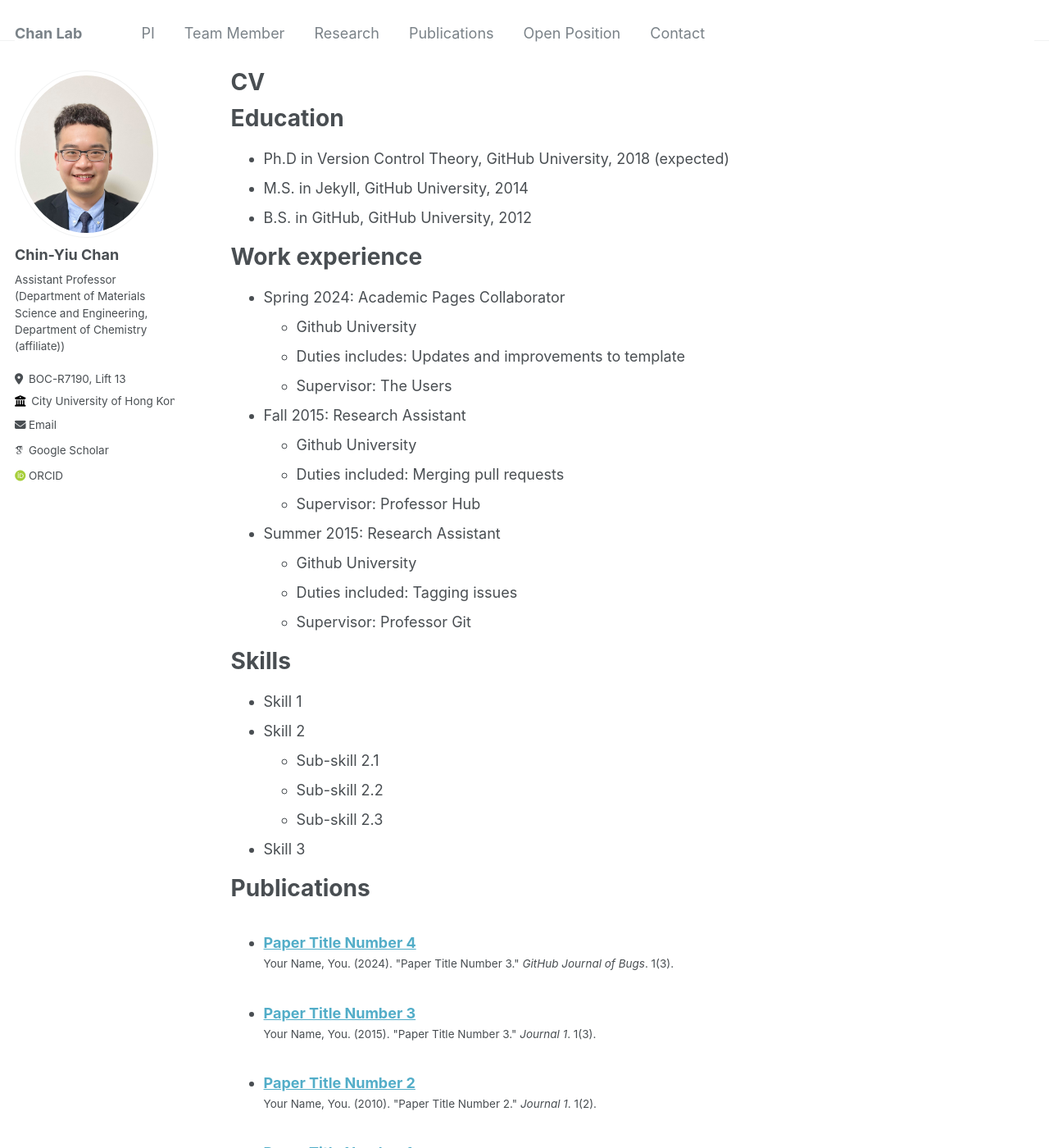
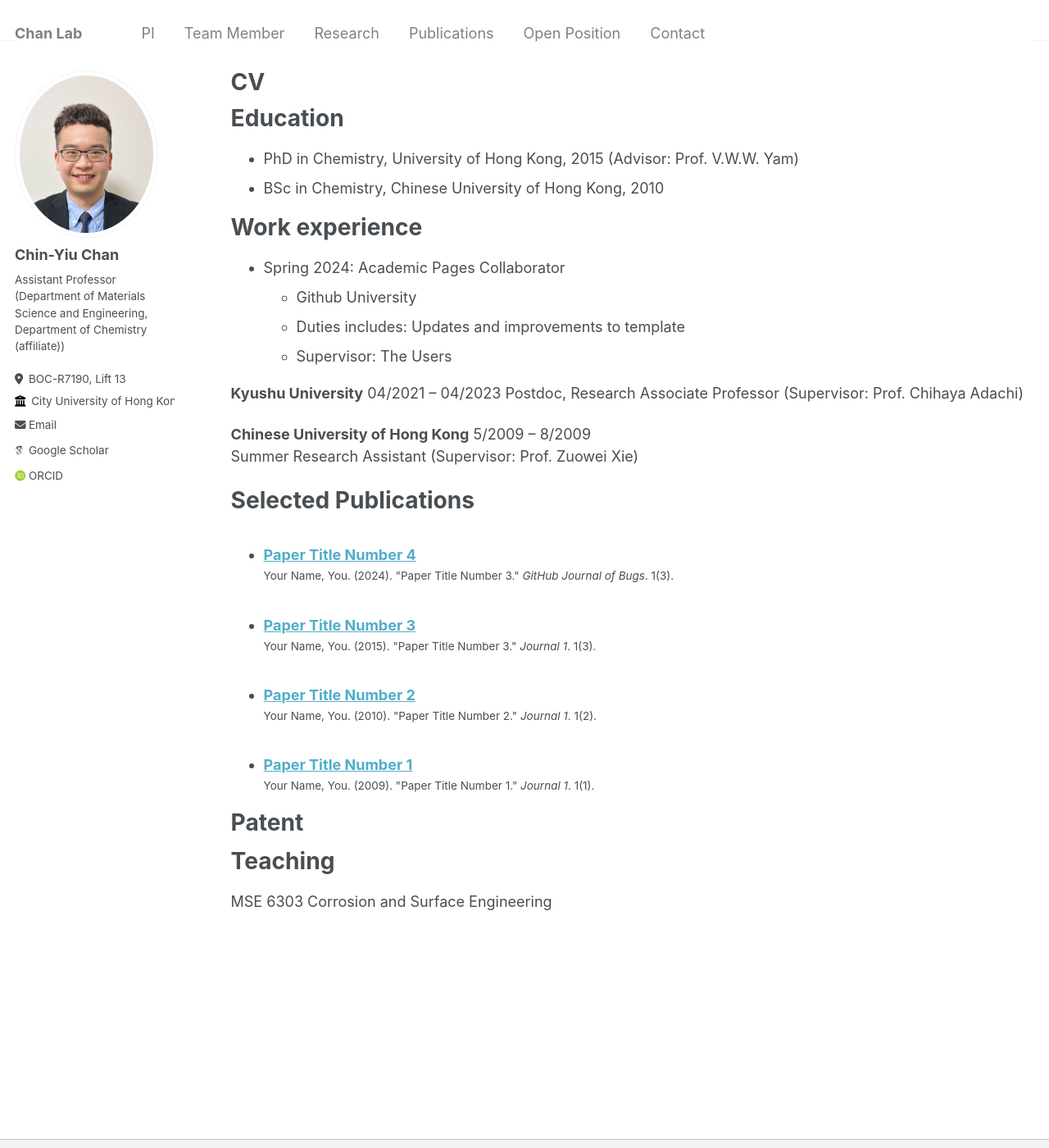
Before and after one commit to cychan-chem/chinychan.github.io, a Jekyll site: the page built from _pages/cv.md, in a window 1280 px wide and 1400 px high. Shown: the whole window at 82% size. Built offline with Jekyll 4.4.1, drawn with Linux system fonts in a browser that asks for light colours; some web fonts are replaced; some of the changed text lies outside the part shown.

Commit message:
Update cv.md

```diff
--- a/_pages/cv.md
+++ b/_pages/cv.md
@@ -11,9 +11,8 @@ redirect_from:
 
 Education
 ======
-* Ph.D in Version Control Theory, GitHub University, 2018 (expected)
-* M.S. in Jekyll, GitHub University, 2014
-* B.S. in GitHub, GitHub University, 2012
+* PhD in Chemistry, University of Hong Kong, 2015 (Advisor: Prof. V.W.W. Yam)
+* BSc in Chemistry, Chinese University of Hong Kong, 2010
 
 Work experience
 ======
@@ -22,43 +21,23 @@ Work experience
   * Duties includes: Updates and improvements to template
   * Supervisor: The Users
 
-* Fall 2015: Research Assistant
-  * Github University
-  * Duties included: Merging pull requests
-  * Supervisor: Professor Hub
+**Kyushu University** 04/2021 – 04/2023
+Postdoc, Research Associate Professor (Supervisor: Prof. Chihaya Adachi)
 
-* Summer 2015: Research Assistant
-  * Github University
-  * Duties included: Tagging issues
-  * Supervisor: Professor Git
 
-Skills
-======
-* Skill 1
-* Skill 2
-  * Sub-skill 2.1
-  * Sub-skill 2.2
-  * Sub-skill 2.3
-* Skill 3
+**Chinese University of Hong Kong** 5/2009 – 8/2009
+Summer Research Assistant (Supervisor: Prof. Zuowei Xie)
 
-Publications
+Selected Publications
 ======
   <ul>{% for post in site.publications reversed %}
     {% include archive-single-cv.html %}
   {% endfor %}</ul>
 
-Talks
+Patent
 ======
-  <ul>{% for post in site.talks reversed %}
-    {% include archive-single-talk-cv.html  %}
-  {% endfor %}</ul>
+
 
 Teaching
 ======
-  <ul>{% for post in site.teaching reversed %}
-    {% include archive-single-cv.html %}
-  {% endfor %}</ul>
-
-Service and leadership
-======
-* Currently signed in to 43 different slack teams
+MSE 6303 Corrosion and Surface Engineering
```
